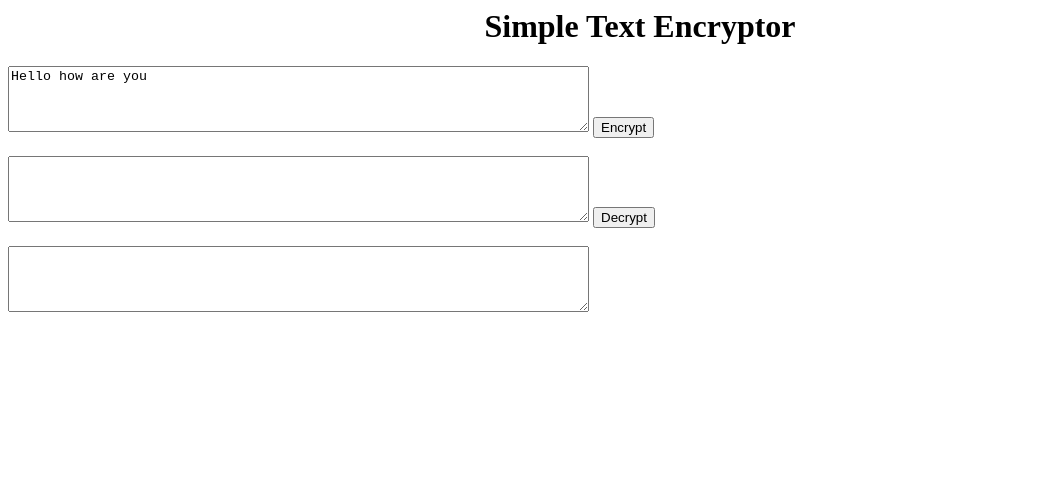
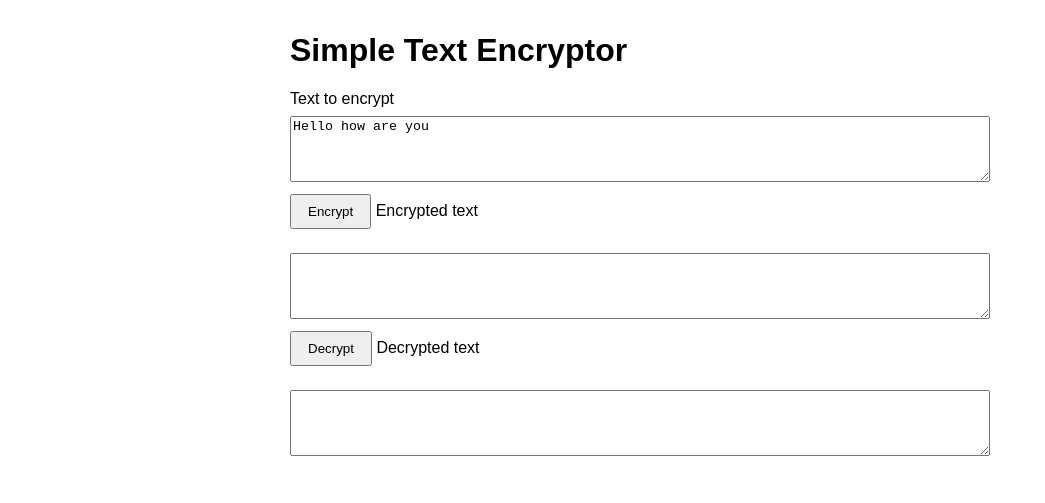
Before and after one commit to ItzCodingTime/game-dev-hayden-2026, a plain HTML site: page t2a21-syp-by-fred.html in a window 1280 px wide. Shown: the whole page, without its empty margins (0-1045 px from the left). Drawn offline with Linux system fonts and the light colour scheme.

Commit message:
Refactor text encryptor with improved functionality

```diff
--- a/t2a21-syp-by-fred.html
+++ b/t2a21-syp-by-fred.html
@@ -1,59 +1,97 @@
-<h1 align="center">Simple Text Encryptor</h1>
+<!doctype html>
+<html lang="en">
+<head>
+  <meta charset="utf-8">
+  <meta name="viewport" content="width=device-width, initial-scale=1">
+  <title>Simple Text Encryptor</title>
 
-<textarea id="myArea01" rows="4" cols="70">Hello how are you</textarea>
+  <style>
+    body {
+      max-width: 700px;
+      margin: 2rem auto;
+      font-family: sans-serif;
+    }
 
-<input
-  type="button"
-  value="Encrypt"
-  onclick="encryptText()"
->
-<br><br>
+    textarea {
+      width: 100%;
+      box-sizing: border-box;
+      margin: 0.5rem 0;
+    }
 
-<textarea id="myArea02" rows="4" cols="70" readonly></textarea>
+    button {
+      margin-bottom: 1rem;
+      padding: 0.5rem 1rem;
+    }
+  </style>
+</head>
 
-<input
-  type="button"
-  value="Decrypt"
-  onclick="decryptText()"
->
-<br><br>
+<body>
+  <h1>Simple Text Encryptor</h1>
 
-<textarea
-  id="myArea03"
-  rows="4"
-  cols="70"
-  readonly
-></textarea>
+  <label for="inputText">Text to encrypt</label>
+  <textarea id="inputText" rows="4">Hello how are you</textarea>
 
-<script>
-function encryptText() {
-  const text = document.getElementById("myArea01").value.toLowerCase()
+  <button id="encryptButton" type="button">Encrypt</button>
 
-  const encrypted = text
-    .split("")
-    .map(character => {
-      if (character === "e") return "f"
-      if (character === "h") return "i"
-      return character
+  <label for="encryptedText">Encrypted text</label>
+  <textarea id="encryptedText" rows="4" readonly></textarea>
+
+  <button id="decryptButton" type="button">Decrypt</button>
+
+  <label for="decryptedText">Decrypted text</label>
+  <textarea id="decryptedText" rows="4" readonly></textarea>
+
+  <p id="message" role="status"></p>
+
+  <script>
+    const inputText = document.querySelector("#inputText")
+    const encryptedText = document.querySelector("#encryptedText")
+    const decryptedText = document.querySelector("#decryptedText")
+    const message = document.querySelector("#message")
+
+    // Replacing characters directly can lose information. Text is instead
+    // reversed and transformed into a predictable character-code format.
+    function encryptText(text) {
+      if (!text.trim()) {
+        throw new Error("Enter text before encrypting.")
+      }
+
+      return Array.from(text)
+        .reverse()
+        .map(character => character.charCodeAt(0).toString(16).padStart(4, "0"))
+        .join("-")
+    }
+
+    function decryptText(text) {
+      if (!text.trim()) {
+        throw new Error("Enter encrypted text before decrypting.")
+      }
+
+      return text
+        .split("-")
+        .map(value => String.fromCharCode(Number.parseInt(value, 16)))
+        .reverse()
+        .join("")
+    }
+
+    document.querySelector("#encryptButton").addEventListener("click", () => {
+      try {
+        encryptedText.value = encryptText(inputText.value)
+        decryptedText.value = ""
+        message.textContent = "Text encrypted."
+      } catch (error) {
+        message.textContent = error.message
+      }
     })
-    .join("")
 
-  document.getElementById("myArea02").value = encrypted
-  document.getElementById("myArea03").value = ""
-}
-
-function decryptText() {
-  const text = document.getElementById("myArea02").value.toLowerCase()
-
-  const decrypted = text
-    .split("")
-    .map(character => {
-      if (character === "f") return "e"
-      if (character === "i") return "h"
-      return character
+    document.querySelector("#decryptButton").addEventListener("click", () => {
+      try {
+        decryptedText.value = decryptText(encryptedText.value)
+        message.textContent = "Text decrypted."
+      } catch (error) {
+        message.textContent = "Unable to decrypt this text."
+      }
     })
-    .join("")
-
-  document.getElementById("myArea03").value = decrypted
-}
-</script>
+  </script>
+</body>
+</html>
```
